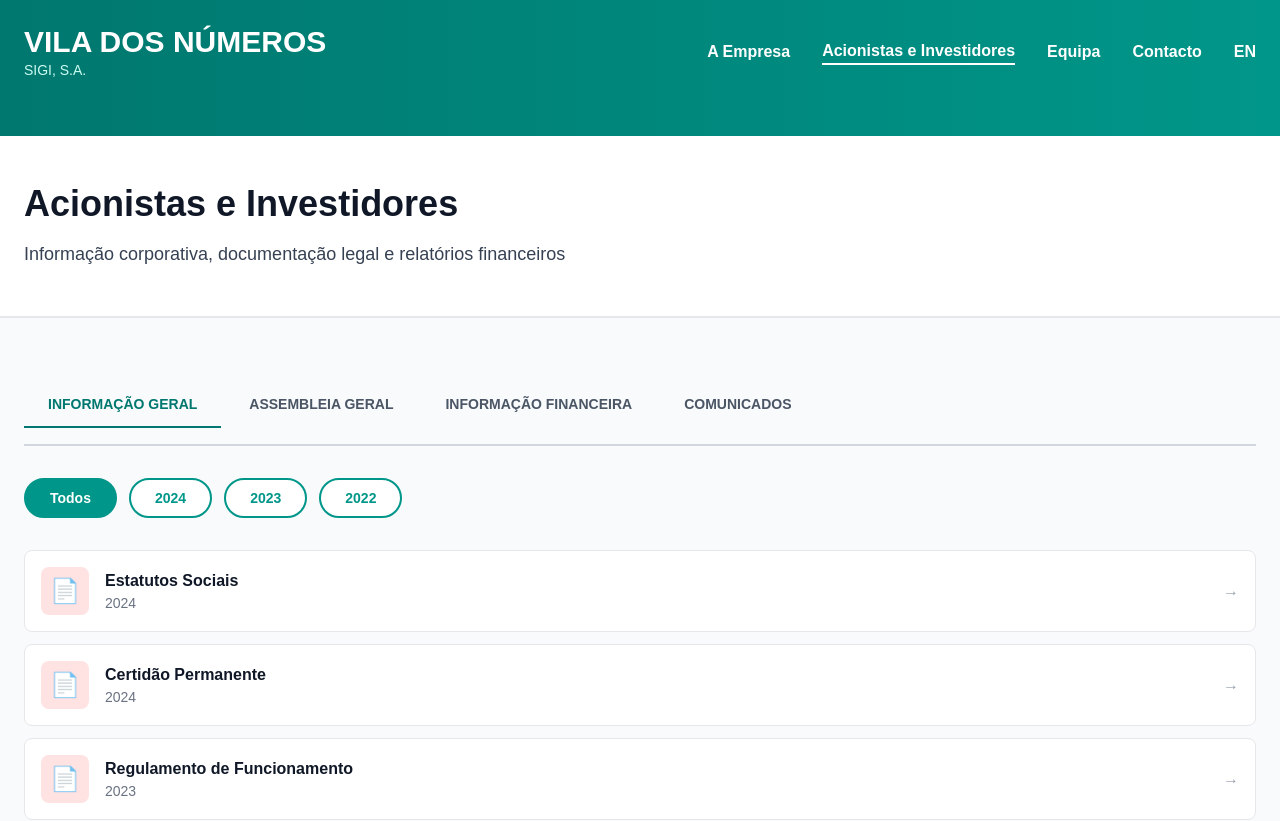
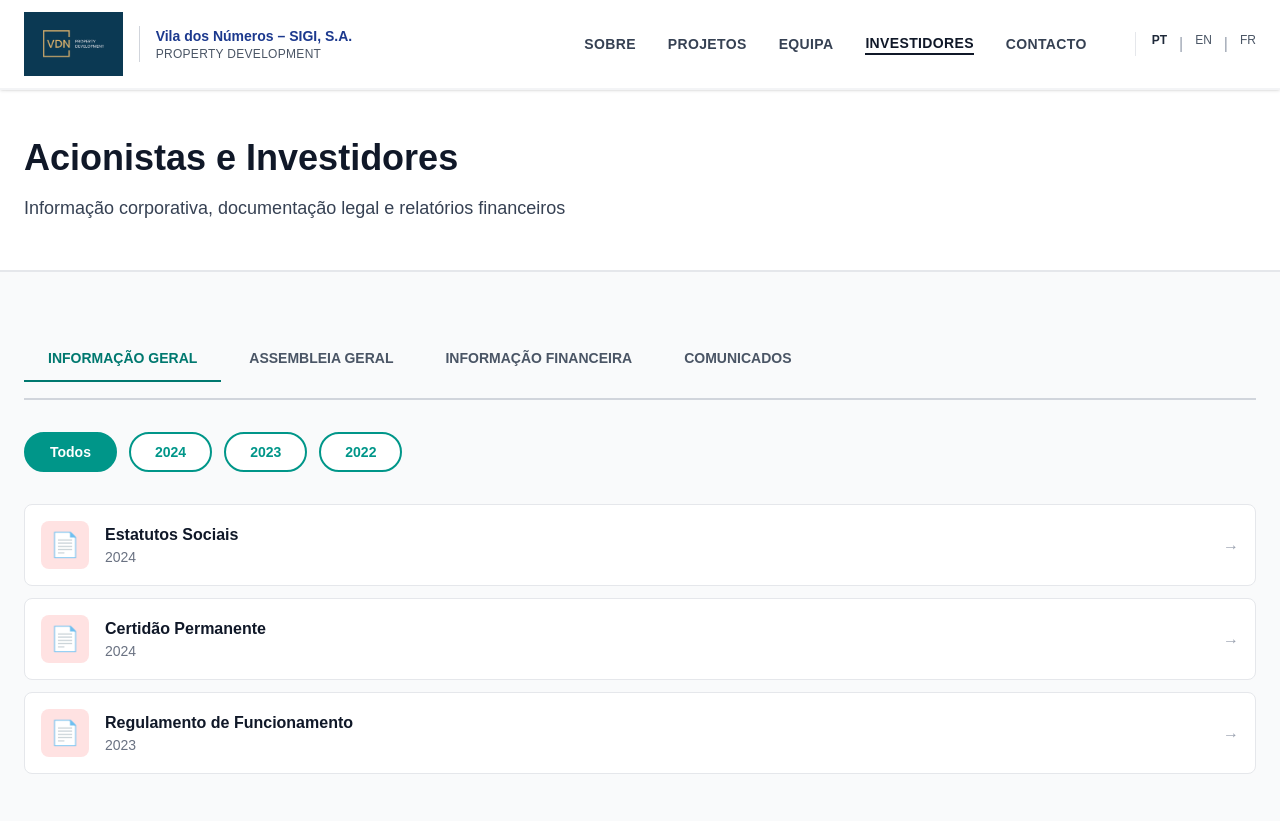
Before and after one commit to nunoleal-dotcom/viladosnumeros-headless, a Next.js app: page /investors in a window 1280 px wide. Shown: the top 821 px of the page. Built offline with nearby package versions, Linux system fonts and the light colour scheme.

Commit message:
Update investors page header to match homepage layout

```diff
--- a/app/investors/page.tsx
+++ b/app/investors/page.tsx
@@ -46,23 +46,41 @@ export default function InvestorsPage() {
   return (
     <div className="min-h-screen bg-gray-50">
       {/* HEADER */}
-      <header className="bg-gradient-to-r from-teal-700 to-teal-600 text-white shadow-lg">
-        <div className="max-w-7xl mx-auto px-6 py-6">
-          <div className="flex justify-between items-center mb-8">
-            <Link href="/" className="flex items-center gap-3 hover:opacity-90 transition">
-              <div>
-                <h1 className="text-3xl font-bold">VILA DOS NÚMEROS</h1>
-                <p className="text-sm text-teal-100">SIGI, S.A.</p>
-              </div>
-            </Link>
-            <nav className="flex gap-8 items-center">
-              <a href="/#sobre" className="text-white hover:text-teal-100 transition font-semibold">A Empresa</a>
-              <a href="/investors" className="text-white hover:text-teal-100 transition font-semibold border-b-2 border-white">Acionistas e Investidores</a>
-              <a href="/#equipa" className="text-white hover:text-teal-100 transition font-semibold">Equipa</a>
-              <a href="/#contacto" className="text-white hover:text-teal-100 transition font-semibold">Contacto</a>
-              <a href="#" className="text-white hover:text-teal-100 transition font-semibold">EN</a>
-            </nav>
-          </div>
+      <header className="bg-white border-b-2 border-gray-100 sticky top-0 z-50 shadow-sm">
+        <div className="max-w-7xl mx-auto px-6 py-3 flex justify-between items-center">
+          <Link href="/" className="flex items-center gap-4 hover:opacity-80 transition">
+            <img src="/logo.png" alt="Vila dos Números" className="h-16 w-auto" />
+            <div className="hidden sm:block border-l border-gray-300 pl-4">
+              <p className="text-sm font-bold text-blue-900">Vila dos Números – SIGI, S.A.</p>
+              <p className="text-xs text-gray-600 tracking-wide">PROPERTY DEVELOPMENT</p>
+            </div>
+          </Link>
+          <nav className="flex gap-8 items-center">
+            <a href="/#sobre" className="text-gray-700 hover:text-gray-900 transition text-sm font-semibold uppercase tracking-wide">
+              SOBRE
+            </a>
+            <a href="/#projetos" className="text-gray-700 hover:text-gray-900 transition text-sm font-semibold uppercase tracking-wide">
+              PROJETOS
+            </a>
+            <a href="/#equipa" className="text-gray-700 hover:text-gray-900 transition text-sm font-semibold uppercase tracking-wide">
+              EQUIPA
+            </a>
+            <a href="/investors" className="text-gray-900 transition text-sm font-semibold uppercase tracking-wide border-b-2 border-gray-900">
+              INVESTIDORES
+            </a>
+            <a href="/#contacto" className="text-gray-700 hover:text-gray-900 transition text-sm font-semibold uppercase tracking-wide">
+              CONTACTO
+            </a>
+
+            {/* Language Selector */}
+            <div className="flex gap-3 ml-4 pl-4 border-l border-gray-200">
+              <a href="#" className="text-gray-800 font-bold text-xs hover:text-gray-600 transition">PT</a>
+              <span className="text-gray-400">|</span>
+              <a href="#" className="text-gray-600 text-xs hover:text-gray-800 transition">EN</a>
+              <span className="text-gray-400">|</span>
+              <a href="#" className="text-gray-600 text-xs hover:text-gray-800 transition">FR</a>
+            </div>
+          </nav>
         </div>
       </header>
 
```
